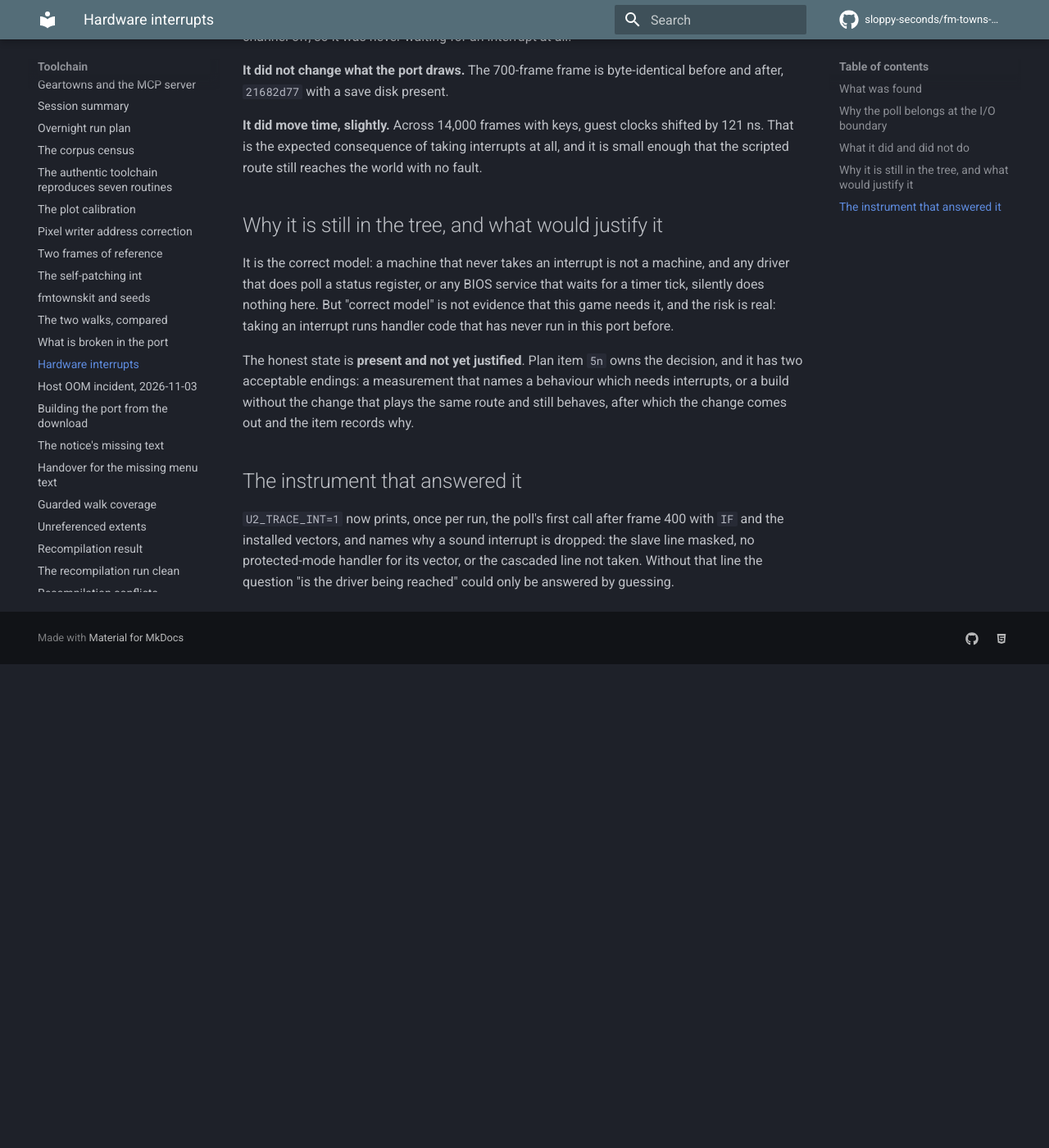
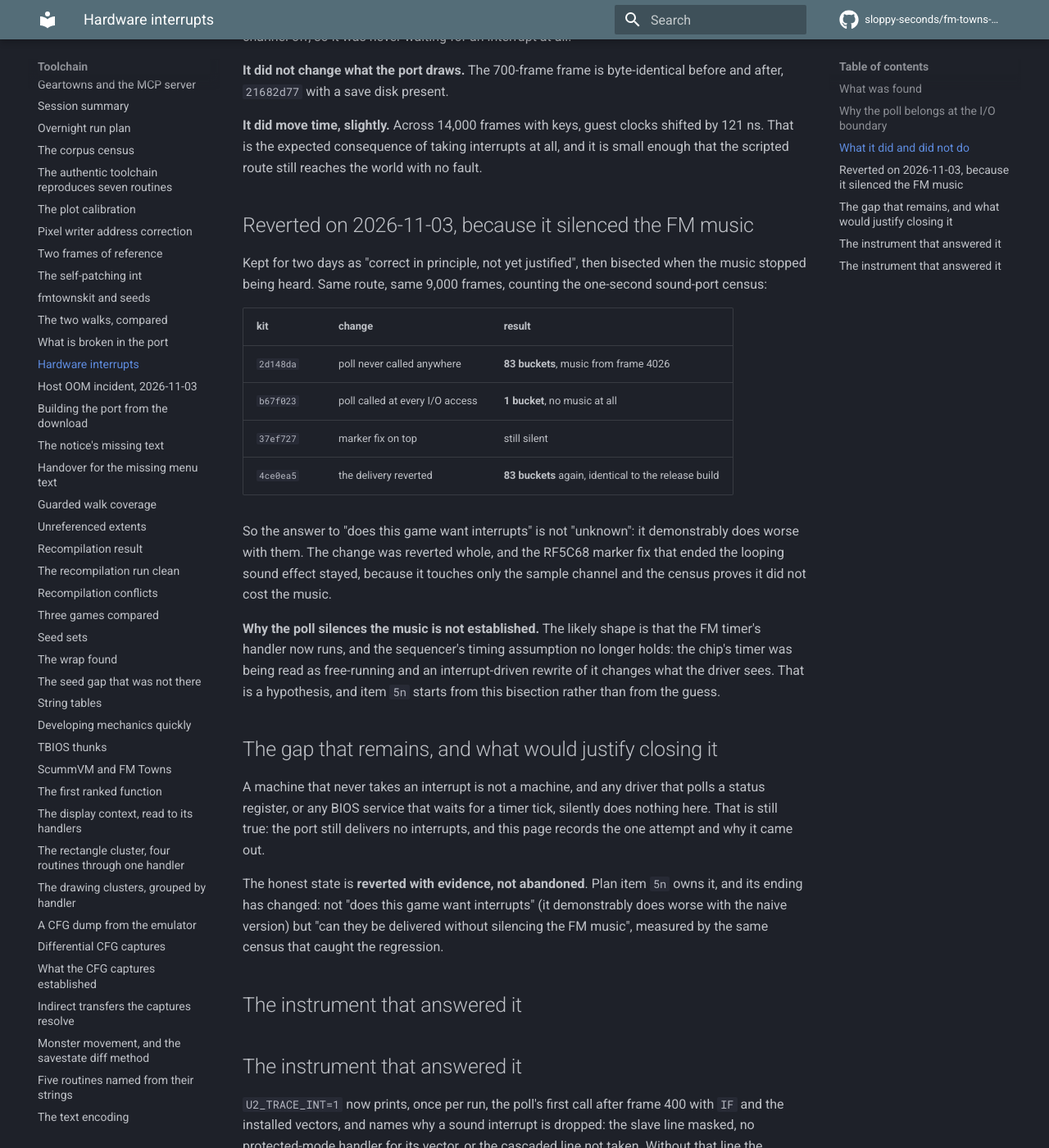
Before and after one commit to sloppy-seconds/fm-towns-ultima, an MkDocs documentation site: the page built from docs/interrupts.md, in a window 1280 px wide and 1400 px high, scrolled down 1296 px. Shown: the whole window at 82% size. Built offline with MkDocs 1.6.1 and Material for MkDocs 9.7.7, drawn with Linux system fonts in a browser that asks for light colours; comment, search, counter and statistics services are not loaded; before the commit the page ends 2106 px from its top, so only the background shows below that.

Commit message:
plan: 5n records what the interrupt attempt cost, and docs/interrupts.md the bisection
Same route, same 9,000 frames, one-second sound-port census: 83 buckets before the poll was called anywhere, 1 with it, 83
after reverting. So the item's question is no longer 'does this game want interrupts' -- it demonstrably does worse with the
naive version -- but 'can they be delivered without silencing the FM music'.

The lesson the item now carries: the 700-frame frame was unchanged and 14,000 frames with keys reached the world with no
fault, and neither of those noticed the music was gone. The sound census did.

```diff
--- a/docs/interrupts.md
+++ b/docs/interrupts.md
@@ -46,15 +46,38 @@
 consequence of taking interrupts at all, and it is small enough that the scripted route still reaches the world with no
 fault.
 
-## Why it is still in the tree, and what would justify it
+## Reverted on 2026-11-03, because it silenced the FM music
 
-It is the correct model: a machine that never takes an interrupt is not a machine, and any driver that does poll a status
-register, or any BIOS service that waits for a timer tick, silently does nothing here. But "correct model" is not evidence
-that this game needs it, and the risk is real: taking an interrupt runs handler code that has never run in this port before.
+Kept for two days as "correct in principle, not yet justified", then bisected when the music stopped being heard. Same route,
+same 9,000 frames, counting the one-second sound-port census:
 
-The honest state is **present and not yet justified**. Plan item `5n` owns the decision, and it has two acceptable endings:
-a measurement that names a behaviour which needs interrupts, or a build without the change that plays the same route and
-still behaves, after which the change comes out and the item records why.
+| kit | change | result |
+|---|---|---|
+| `2d148da` | poll never called anywhere | **83 buckets**, music from frame 4026 |
+| `b67f023` | poll called at every I/O access | **1 bucket**, no music at all |
+| `37ef727` | marker fix on top | still silent |
+| `4ce0ea5` | the delivery reverted | **83 buckets** again, identical to the release build |
+
+So the answer to "does this game want interrupts" is not "unknown": it demonstrably does worse with them. The change was
+reverted whole, and the RF5C68 marker fix that ended the looping sound effect stayed, because it touches only the sample
+channel and the census proves it did not cost the music.
+
+**Why the poll silences the music is not established.** The likely shape is that the FM timer's handler now runs, and the
+sequencer's timing assumption no longer holds: the chip's timer was being read as free-running and an interrupt-driven
+rewrite of it changes what the driver sees. That is a hypothesis, and item `5n` starts from this bisection rather than from
+the guess.
+
+## The gap that remains, and what would justify closing it
+
+A machine that never takes an interrupt is not a machine, and any driver that polls a status register, or any BIOS service
+that waits for a timer tick, silently does nothing here. That is still true: the port still delivers no interrupts, and this
+page records the one attempt and why it came out.
+
+The honest state is **reverted with evidence, not abandoned**. Plan item `5n` owns it, and its ending has changed: not "does
+this game want interrupts" (it demonstrably does worse with the naive version) but "can they be delivered without silencing
+the FM music", measured by the same census that caught the regression.
+
+## The instrument that answered it
 
 ## The instrument that answered it
 
--- a/docs/plan-port.md
+++ b/docs/plan-port.md
@@ -44,7 +44,7 @@
 | 10g The MCP wrapper | PARTLY AUTONOMOUS | no, depends on 10b, and the harness wiring needs Paul |
 | 10h Tier 3, listed and not scheduled | AUTONOMOUS | no, and it is deliberately not scheduled |
 | 5m Music: where it comes from, and when it starts | AUTONOMOUS | **partly known**, the port's side is measured and recorded in `docs/music.md`, the original's side has no sound device to measure |
-| 5n Hardware interrupt delivery, kept but not yet justified | PARTLY AUTONOMOUS | **open**, the change is in the tree and the record is `docs/interrupts.md`; it needs either a behaviour that requires it or a played test without it |
+| 5n Hardware interrupt delivery, attempted and reverted | PARTLY AUTONOMOUS | **open**, the attempt silenced the FM music and was bisected out; next is a bounded retry or a CUT, and `docs/interrupts.md` holds the numbers |
 
 ## The items this track owns that the old plan did not have
 
@@ -1758,32 +1758,36 @@
 `fmtownskit` at `db7744d` and pinned in the parent. Both sit behind `trace_int`, so neither changes a frame. Full
 measurements, the refuted segment hypothesis included, are in `docs/music.md`.
 
-### 5n. Hardware interrupt delivery, kept but not yet justified
+### 5n. Hardware interrupt delivery, attempted, reverted, and why
 
 **State:** OPEN · **Autonomy:** PARTLY AUTONOMOUS
 
 | field | value |
 |---|---|
-| autonomy | partly. The decision can be framed autonomously, but the ending that matters most needs Paul to play a build |
+| autonomy | mostly autonomous now. The bisection is done and the next step is a hypothesis to test, not a judgement call |
 | depends on | nothing |
-| done when | one of two endings, both checkable. Either a measurement names a behaviour of this game that needs an interrupt (a driver that polls a status register, a BIOS service that waits for a tick), in which case the change stays and the measurement is on `docs/interrupts.md`; or a build without it plays the same route and still behaves, in which case it comes out. The failure case: if neither can be shown, the item stays open and says so rather than settling it by preference |
-| blocked by | a played test for the second ending, and that needs Paul |
-
-**What is now known.** The port never delivered a hardware interrupt. `x86_poll()` existed and nothing called it, which was
-measured rather than reasoned: a one-shot print in `pending_irq()` never appeared, the same print in `x86_poll()` did, with
-`IF=1`. The game does install handlers (vectors `44` and `4D`, master IRQ4 and IRQ13), so its handlers had simply never run.
-The poll now runs at each I/O access, which is the only instruction boundary where this port's clock moves.
-
-**Why it is an item and not a fix.** It did not fix the looping sound. The chip's end marker did that. This change was
-deployed first, the sound still stuck, and the logs show the driver never reads the sound's status register and never
-switches a channel off, so it was never waiting for an interrupt. What it does do is correct on its own terms, and what it
-costs is risk: taking an interrupt runs handler code that has never run here.
-
-**What has been measured about it.** The 700-frame frame is unchanged at `21682d77` with a save disk present. A 14,000-frame
-run with keys reaches the world with no fault. Guest clocks move by 121 ns across that run, which is the change doing
-something and is the reason it is not nothing.
-
-Full record, including the instrument that answered the question, is in `docs/interrupts.md`.
+| done when | interrupts are delivered **and** the FM music survives it, measured by the same one-second sound-port census that caught the regression: the music must still start at frame 4026 and run to the end of a 9,000-frame route. The failure case: if a bounded attempt cannot have both, the item records that this game demonstrably prefers no interrupts and closes as CUT with that measurement, rather than leaving a change in the tree that silences the music |
+| blocked by | nothing. It was previously blocked on a played test, and bisection replaced that with a number |
+
+**What is now known.** The port never delivered a hardware interrupt: `x86_poll()` existed and nothing called it, measured by a
+one-shot print that never appeared in `pending_irq()` and did appear in `x86_poll()` with `IF=1`. The game does install
+handlers (vectors `44` and `4D`, master IRQ4 and IRQ13), so they had simply never run.
+
+**What happened to the fix.** Delivering interrupts at the I/O boundary, the only place this port's clock moves, was deployed
+and then bisected when the music stopped being heard. Same route, same 9,000 frames, counting the per-second sound-port
+census: 83 buckets before the change, **1 bucket with it**, 83 again after reverting. The change is out; the RF5C68 end-marker
+fix that ended the looping sound effect stayed, because the census shows it cost nothing.
+
+**The hypothesis for next time, and it is only a hypothesis.** The FM timer's handler now runs, and the sequencer's timing
+assumption no longer holds: the chip's timer was read as free-running, and an interrupt-driven rewrite of it changes what the
+driver sees. A version worth trying is delivering interrupts only after the driver has installed its own handler, or leaving
+the FM timer alone while delivering the rest.
+
+**What was measured about the attempt, for the record.** The 700-frame frame was unchanged at `21682d77` with a save disk,
+and 14,000 frames with keys reached the world with no fault. Neither of those caught it; the sound census did. That is the
+lesson worth keeping: a change can leave the picture identical and take the music away.
+
+Full record in `docs/interrupts.md`.
 
 ---
 
```
